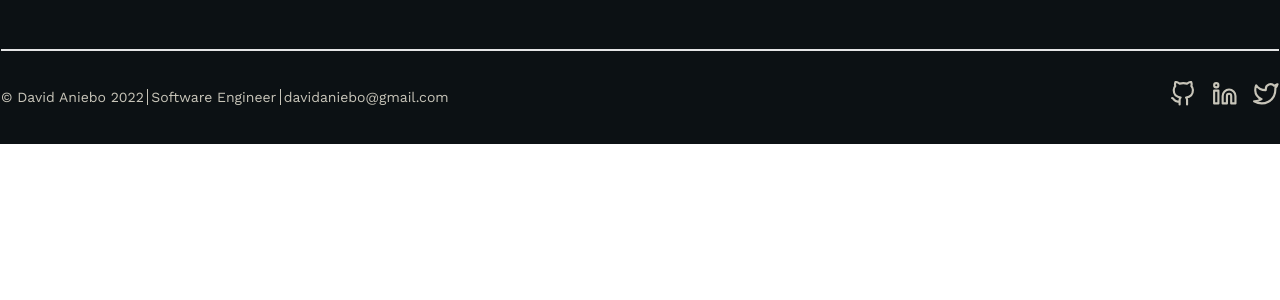
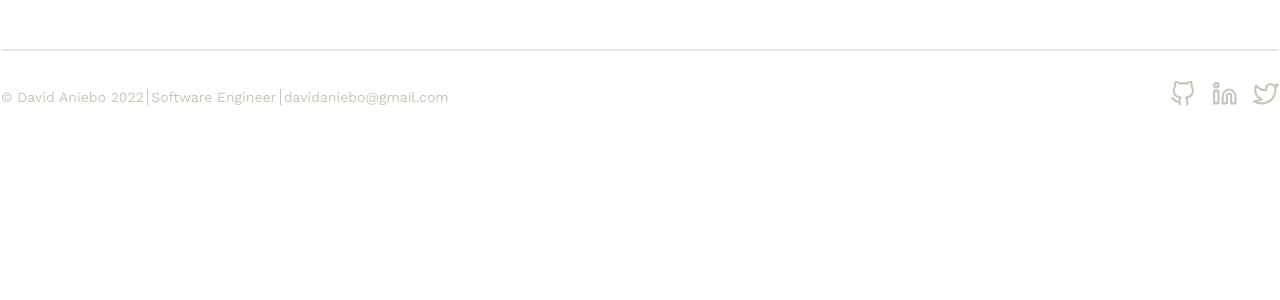
Before and after one commit to Webmekanic/My-Portfolio-v2.0.0, a React (Create React App) app: page / in a window 1280 px wide. Shown: the top 300 px of the page. Built offline with nearby package versions, Linux system fonts and the light colour scheme.

Commit message:
add transparent background to footer

```diff
--- a/src/components/layouts/Footer.jsx
+++ b/src/components/layouts/Footer.jsx
@@ -3,7 +3,8 @@ import styled from "styled-components"
 import { FiGithub, FiLinkedin, FiTwitter } from "react-icons/fi"
 
 const FooterSection = styled.footer`
-  background-color: ${({ theme }) => theme.colors.dark};
+  // background-color: ${({ theme }) => theme.colors.dark};
+  background-color: transparent;
   border: 1px solid transparent;
   padding-bottom: 1.875rem;
   position: relative;
@@ -41,6 +42,7 @@ const FooterSection = styled.footer`
   .myEmail {
     color: ${({ theme }) => theme.colors.textColor};
     text-decoration: none;
+    cursor: pointer;
   }
   .socialIcons {
     display: flex;
@@ -49,7 +51,14 @@ const FooterSection = styled.footer`
   }
   .socialLink {
     color: ${({ theme }) => theme.colors.textColor};
+    cursor: pointer;
   }
+
+  .socialLink:hover {
+    color: ${({ theme }) => theme.colors.lightColor};
+  }
+
+  // Media Query
   @media ${({ theme }) => theme.mediaQueries.below768} {
     position: relative;
     .socialIcons {
@@ -57,7 +66,7 @@ const FooterSection = styled.footer`
       position: absolute;
       top: 0;
     }
-  } ;
+  }
 `
 
 const Footer = () => {
```
